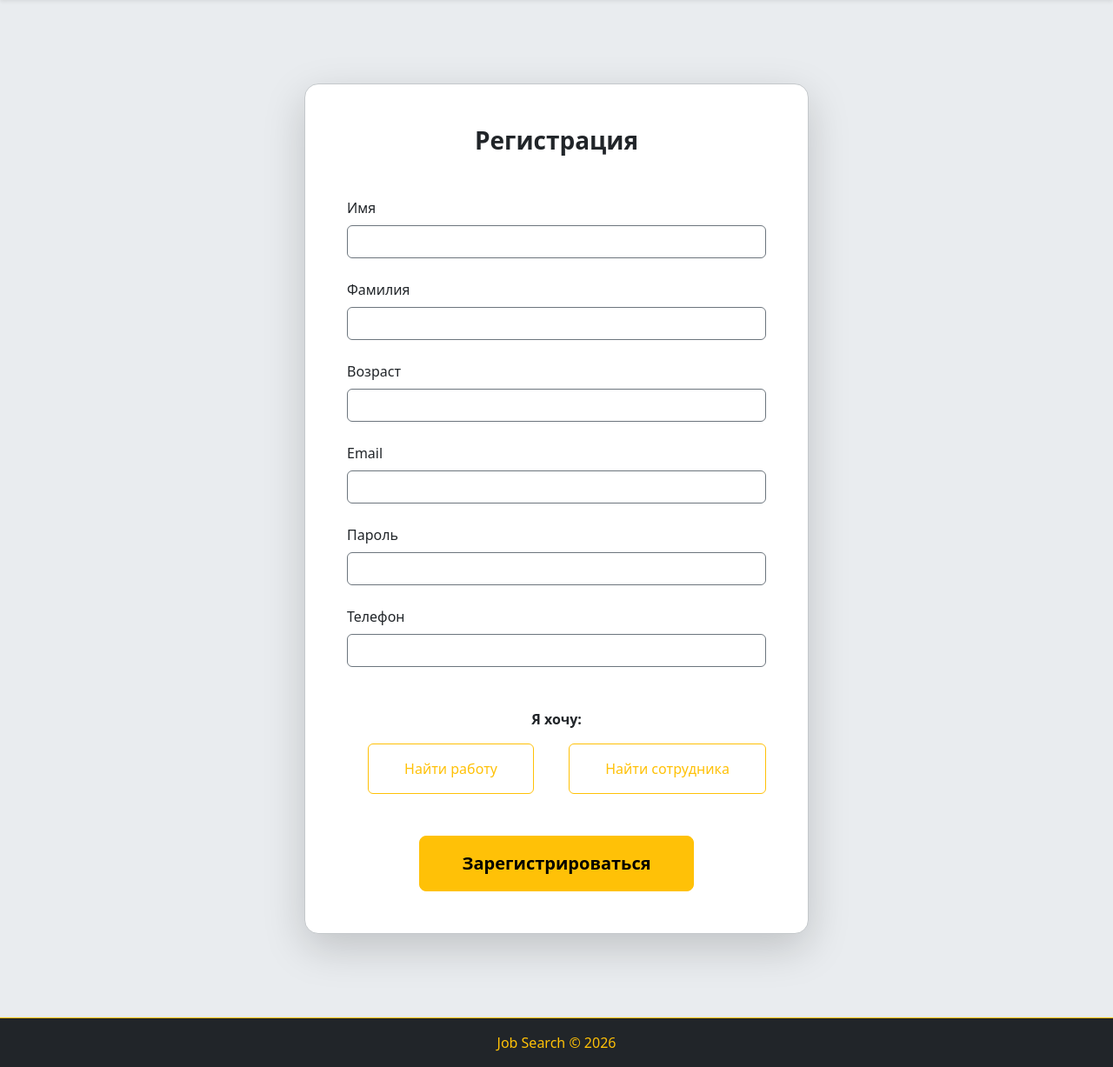
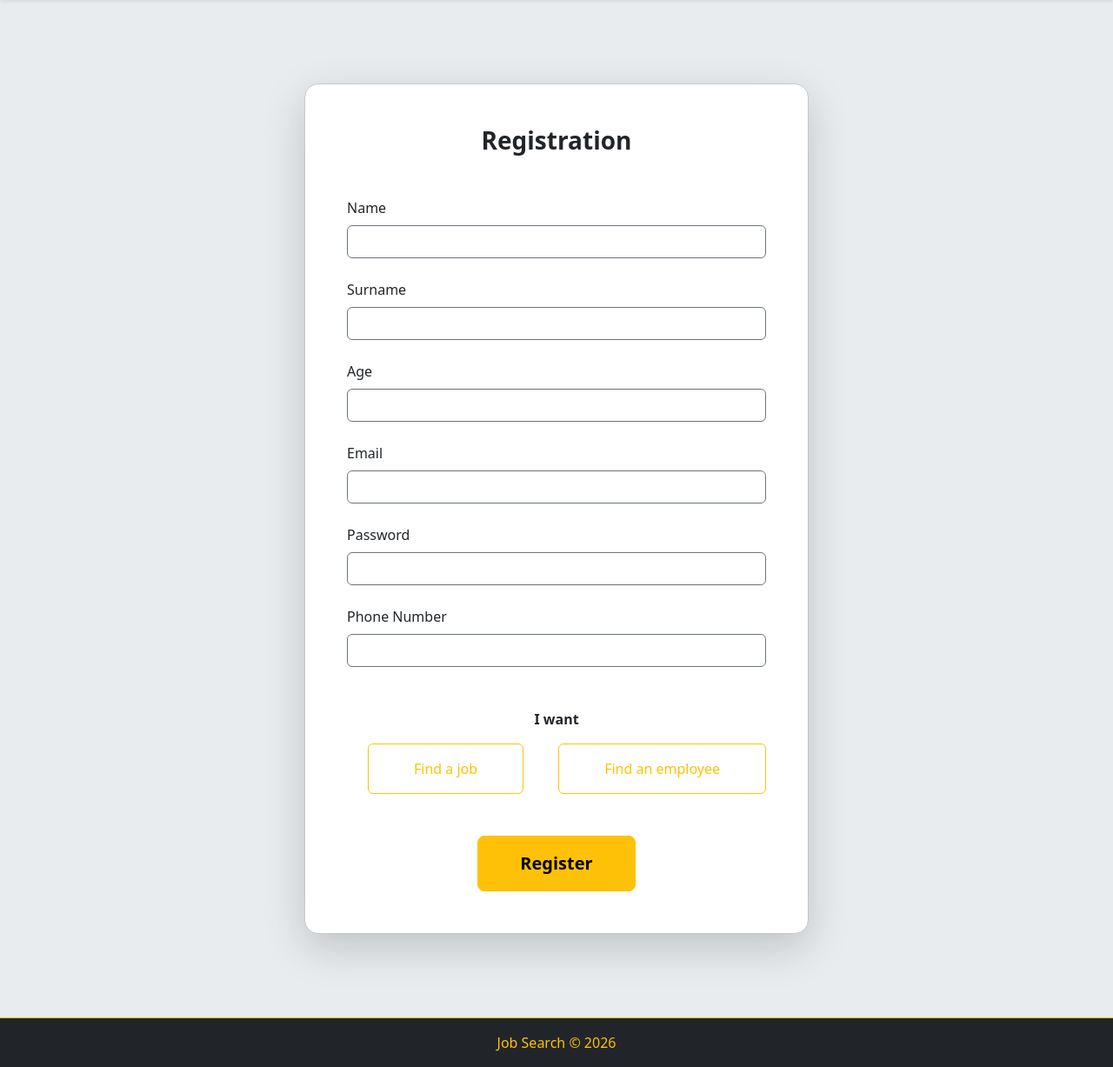
Before and after one commit to Feanor-fr/JobSearch, a Spring Boot app: page /auth/register in a window 1280 px wide. Shown: the part 62-1289 px from the top of the page at 87% size. Run offline with Spring Boot 4, Linux system fonts and the light colour scheme; some of the project's set-up classes (security, data sources, template engines, error pages and the like) are left out, and stand-ins take their place.

Commit message:
114. Added localization for register, login, message, forgot psaaword, reset password pages fix layout

```diff
--- a/src/main/resources/messages.properties
+++ b/src/main/resources/messages.properties
@@ -106,3 +106,31 @@ update_vacancy.experience_to=До
 update_vacancy.is_active=Активно
 update_vacancy.publish=Сохранить изменения
 update_vacancy.cancel=Отмена
+
+register.title=Регистрация
+register.name=Имя
+register.surname=Фамилия
+register.age=Возраст
+register.email=Электронная почта
+register.password=Пароль
+register.phone_number=Телефон
+register.role_type=Я хочу
+register.role_applicant=Найти работу
+register.role_employer=Найти сотрудника
+register.save=Зарегистрироваться
+
+login.title=Вход
+login.email=Электронная почта
+login.password=Пароль
+login.error=Неверная почта или пароль
+login.login=Войти
+login.forgot_password=Забыли пароль?
+
+forgot_password.email=Введите почту
+forgot_password.title=Мы вышлем вам ссылку для сброса пароля на электронную почту
+forgot_password.send=Отправить
+
+reset_password.title=Сбросить пароль
+reset_password.change=Сменить пароль
+
+mess.title=Сбросить пароль!
--- a/src/main/resources/messages_en.properties
+++ b/src/main/resources/messages_en.properties
@@ -108,3 +108,31 @@ update_vacancy.experience_to=To
 update_vacancy.is_active=Is active
 update_vacancy.publish=Save changes
 update_vacancy.cancel=Cancel
+
+register.title=Registration
+register.name=Name
+register.surname=Surname
+register.age=Age
+register.email=Email
+register.password=Password
+register.phone_number=Phone Number
+register.role_type=I want
+register.role_applicant=Find a job
+register.role_employer=Find an employee
+register.save=Register
+
+login.title=Login
+login.email=Email
+login.password=Password
+login.error=Incorrect email or password
+login.login=Login
+login.forgot_password=Forgot password?
+
+forgot_password.email=Enter email
+forgot_password.title=We will be sending a reset password link to your email
+forgot_password.send=Send
+
+reset_password.title=Reset Your Password
+reset_password.change=Change password
+
+mess.title=Reset Password!
--- a/src/main/resources/messages_ru.properties
+++ b/src/main/resources/messages_ru.properties
@@ -107,3 +107,31 @@ update_vacancy.experience_to=До
 update_vacancy.is_active=Активно
 update_vacancy.publish=Сохранить изменения
 update_vacancy.cancel=Отмена
+
+register.title=Регистрация
+register.name=Имя
+register.surname=Фамилия
+register.age=Возраст
+register.email=Электронная почта
+register.password=Пароль
+register.phone_number=Телефон
+register.role_type=Я хочу
+register.role_applicant=Найти работу
+register.role_employer=Найти сотрудника
+register.save=Зарегистрироваться
+
+login.title=Вход
+login.email=Электронная почта
+login.password=Пароль
+login.error=Неверная почта или пароль
+login.login=Войти
+login.forgot_password=Забыли пароль?
+
+forgot_password.email=Введите почту
+forgot_password.title=Мы вышлем вам ссылку для сброса пароля на электронную почту
+forgot_password.send=Отправить
+
+reset_password.title=Сбросить пароль
+reset_password.change=Сменить пароль
+
+mess.title=Сбросить пароль!
--- a/src/main/resources/templates/auth/register.ftlh
+++ b/src/main/resources/templates/auth/register.ftlh
@@ -5,7 +5,7 @@
         <div class="card mx-auto shadow-lg border border-secondary-subtle rounded-4 bg-white" style="max-width: 580px;">
             <div class="card-body py-5 px-4 px-md-5">
 
-                <h3 class="mb-5 fw-bold text-center">Регистрация</h3>
+                <h3 class="mb-5 fw-bold text-center"><@spring.message "register.title"/></h3>
 
                 <form id="register-form" action="/auth/register" method="post">
                     <#if _csrf??>
@@ -17,46 +17,46 @@
                     </#if>
 
                     <div class="mb-4">
-                        <label for="name" class="form-label fw-medium">Имя</label>
+                        <label for="name" class="form-label fw-medium"><@spring.message "register.name"/></label>
                         <@spring.formInput "userDto.name" 'id= "name" class="form-control border-secondary"' />
                         <@spring.showErrors "<br>" "error text-danger" />
                     </div>
 
 
                     <div class="mb-4">
-                        <label for="surname" class="form-label fw-medium">Фамилия</label>
+                        <label for="surname" class="form-label fw-medium"><@spring.message "register.surname"/></label>
                         <@spring.formInput "userDto.surname" 'id= "surname" class="form-control border-secondary"' />
                         <@spring.showErrors "<br>" "error text-danger" />
                     </div>
 
                     <div class="mb-4">
-                        <label for="age" class="form-label fw-medium">Возраст</label>
+                        <label for="age" class="form-label fw-medium"><@spring.message "register.age"/></label>
                         <@spring.formInput "userDto.age" 'id= "age" type="number" class="form-control border-secondary"' />
                         <@spring.showErrors "<br>" "error text-danger" />
                     </div>
 
 
                     <div class="mb-4">
-                        <label for="email" class="form-label fw-medium">Email</label>
+                        <label for="email" class="form-label fw-medium"><@spring.message "register.email"/></label>
                         <@spring.formInput "userDto.email" 'id= "email" class="form-control border-secondary"' />
                         <@spring.showErrors "<br>" "error text-danger" />
                     </div>
 
                     <div class="mb-4">
-                        <label for="password" class="form-label fw-medium">Пароль</label>
+                        <label for="password" class="form-label fw-medium"><@spring.message "register.password"/></label>
                         <@spring.formPasswordInput "userDto.password" 'id= "password" type="password" class="form-control border-secondary"' />
                         <@spring.showErrors "<br>" "error text-danger" />
                     </div>
 
 
                     <div class="mb-5">
-                        <label for="phoneNumber" class="form-label fw-medium">Телефон</label>
+                        <label for="phoneNumber" class="form-label fw-medium"><@spring.message "register.phone_number"/></label>
                         <@spring.formInput "userDto.phoneNumber" 'id= "phoneNumber" type="tel" class="form-control border-secondary"' />
                         <@spring.showErrors "<br>" "error text-danger" />
                     </div>
 
                     <div class="mb-5">
-                        <label class="form-label fw-bold text-center d-block mb-3">Я хочу:</label>
+                        <label class="form-label fw-bold text-center d-block mb-3"><@spring.message "register.role_type"/></label>
 
                         <div class="d-flex flex-column flex-md-row gap-3">
 
@@ -64,7 +64,7 @@
 
                                 <input class="form-check-input d-none" type="radio" name="role" id="role-applicant" value="1"/>
                                 <label class="form-check-label btn btn-outline-warning w-100 py-3 fw-medium" for="role-applicant">
-                                    Найти работу
+                                    <@spring.message "register.role_applicant"/>
                                 </label>
 
                             </div>
@@ -73,7 +73,7 @@
                                 <input class="form-check-input d-none" type="radio" name="role" id="role-employer" value="2"/>
 
                                 <label class="form-check-label btn btn-outline-warning w-100 py-3 fw-medium" for="role-employer">
-                                    Найти сотрудника
+                                    <@spring.message "register.role_employer"/>
                                 </label>
                             </div>
 
@@ -85,7 +85,7 @@
 
                     <div class="text-center">
                         <button type="submit" class="btn btn-warning btn-lg px-5 py-3 fw-bold">
-                            Зарегистрироваться
+                            <@spring.message "register.save"/>
                         </button>
                     </div>
 
--- a/src/main/resources/templates/layout.ftlh
+++ b/src/main/resources/templates/layout.ftlh
@@ -1,7 +1,7 @@
 <#import "spring.ftl" as spring>
 <#macro layout>
     <!doctype html>
-    <html lang="ru">
+    <html lang="${springMacroRequestContext.locale.language}">
     <head>
         <meta charset="UTF-8">
         <meta name="viewport" content="width=device-width, initial-scale=1.0">
@@ -63,8 +63,21 @@
                             <@spring.message "layout.nav.lange.change"/>
                         </button>
                         <ul class="dropdown-menu dropdown-menu-dark">
-                            <li><a class="dropdown-item text-warning" href="?lang=en"><@spring.message "layout.nav.lang_en"/></a></li>
-                            <li><a class="dropdown-item text-warning" href="?lang=ru"><@spring.message "layout.nav.lang_ru"/></a></li>
+
+                            <li>
+                                <a class="dropdown-item text-warning"
+                                   href="${springMacroRequestContext.requestUri}?lang=en">
+                                    <@spring.message "layout.nav.lang_en"/>
+                                </a>
+                            </li>
+
+                            <li>
+                                <a class="dropdown-item text-warning"
+                                   href="${springMacroRequestContext.requestUri}?lang=ru">
+                                    <@spring.message "layout.nav.lang_ru"/>
+                                </a>
+                            </li>
+
                         </ul>
                     </div>
                 </div>
--- a/src/main/resources/templates/partial/message.ftlh
+++ b/src/main/resources/templates/partial/message.ftlh
@@ -2,7 +2,7 @@
 <@mess.layout ; spring>
 
    <div class="text-container">
-       <h2>Сбросить пароль!</h2>
+       <h2>   <@spring.message "mess.title"/></h2>
        <p class="text-warning">${message}</p>
    </div>
 </@mess.layout>
```
Also changed, not shown: src/main/java/kg/attractor/job_search/config/SecurityConfig.java (+5 -4 lines), src/main/resources/templates/auth/forgot_password_form.ftlh (+10 -8 lines), src/main/resources/templates/auth/login.ftlh (+7 -7 lines), src/main/resources/templates/auth/reset_password_form.ftlh (+4 -4 lines).
